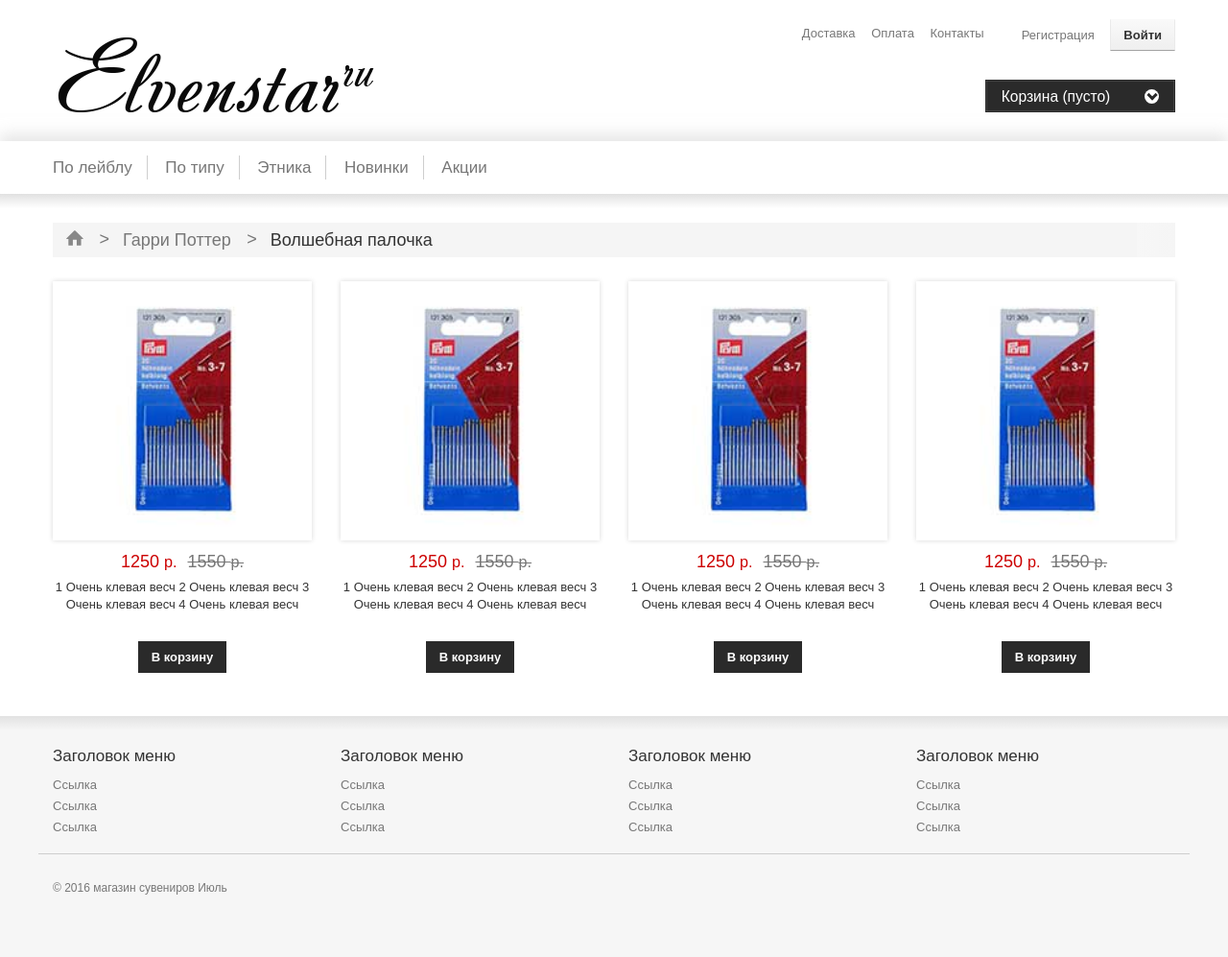
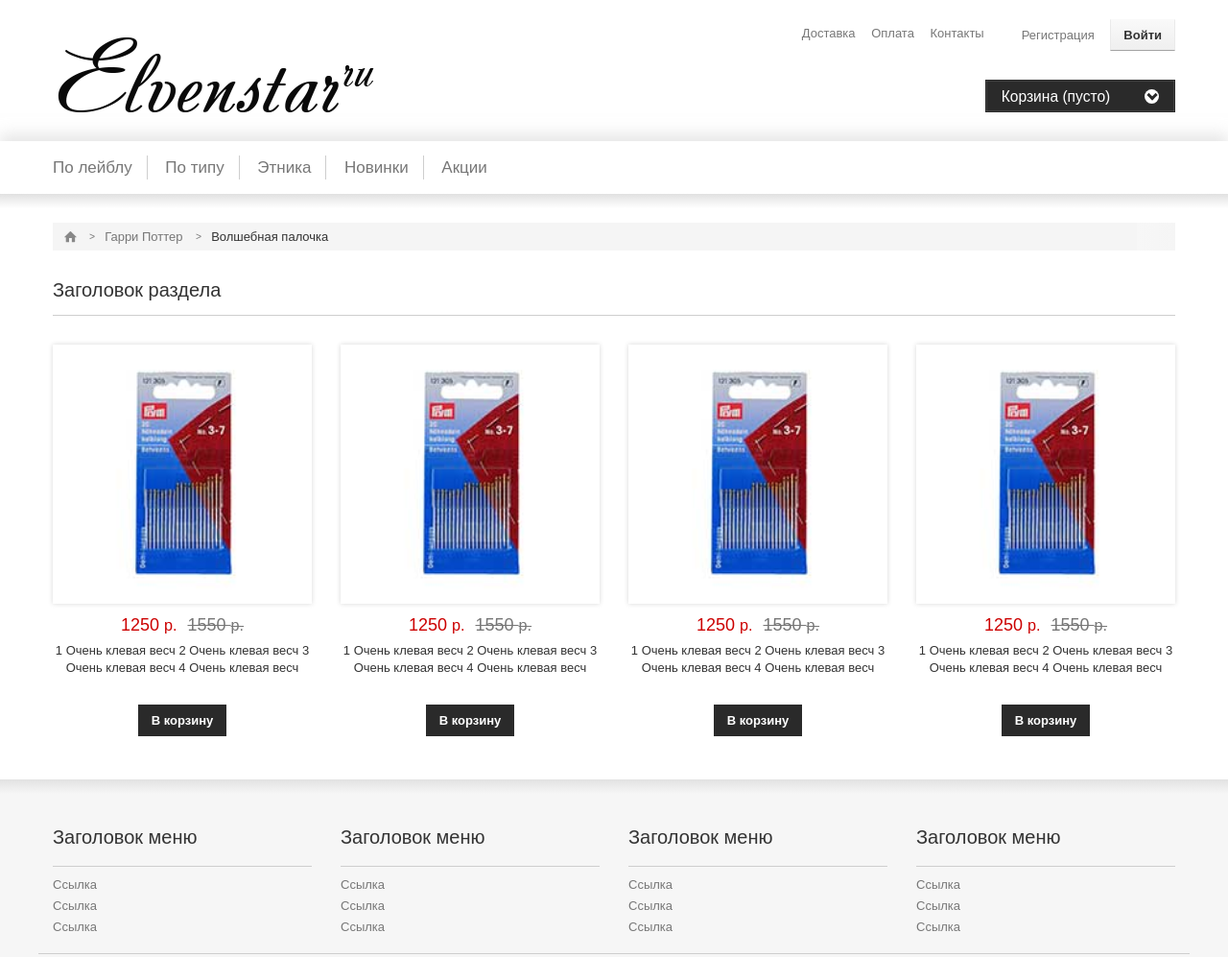
Before and after one commit to EremenkoAndrey/Elvenstar, a website: page public_html/section.html in a window 1280 px wide. Shown: the top 997 px of the page at 96% size. Before the commit the page ends 976 px from the top, so only its background shows below. Drawn offline with nearby package versions, Linux system fonts and the light colour scheme.

Commit message:
Добавлены заголовки разделов

```diff
--- /dev/null
+++ b/dev/blocks/block-title/block-title.less
@@ -0,0 +1,6 @@
+.section-title {
+  font-weight: normal;
+  font-size: 1.7rem;
+  margin: 0;
+  color: @accentTextColor;
+}
--- a/dev/blocks/breadcrumbs/breadcrumbs.less
+++ b/dev/blocks/breadcrumbs/breadcrumbs.less
@@ -1,11 +1,11 @@
 .breadcrumbs {
   position: relative;
-  font-size: 1.8rem;
+  font-size: 1.3rem;
   display: block;
   background-color: #F5F5F5;
   width: 100%;
   padding: 0.5rem;
-  margin: 0 0 2.5rem 0;
+  margin: 0 0 1.5rem 0;
   overflow: hidden;
   white-space: nowrap;
 
@@ -33,6 +33,7 @@
       right: 0;
       top: 50%;
       transform: translate(0, -50%);
+      font-size: 0.8em;
     }
      &_current-page {
       color: @accentTextColor;
@@ -49,6 +50,9 @@
     &_home {
       height: 1em;
       width: 1em;
+      display: inline-block;
+      position: relative;
+      top: 2px;
       background-image: data-uri('C:\WEB\Elvenstar\Markup\dev\svg\home_18_grey.svg');
       &:hover {
         background-image: data-uri('C:\WEB\Elvenstar\Markup\dev\svg\home_18_black.svg');
--- a/dev/blocks/section-title/section-title.less
+++ b/dev/blocks/section-title/section-title.less
@@ -1,6 +1,14 @@
 .section-title {
-  font-weight: normal;
-  font-size: 1.7rem;
-  margin: 0;
-  color: @accentTextColor;
+  font-size: 2rem;
+  padding: 0.8em 0;
+  border-bottom: 1px solid @commonBorderColor;
+  margin-bottom: 1.5em;
+
+  &__text {
+    margin: 0;
+    padding: 0;
+    line-height: 1;
+    font-weight: normal;
+    font-size: inherit;
+  }
 }
--- a/dev/styles.less
+++ b/dev/styles.less
@@ -37,6 +37,7 @@
 //Общие блоки
 @import "blocks/price/price.less";
 @import "blocks/item-title/item-title.less";
+@import "blocks/block-title/block-title.less";
 @import "blocks/section-title/section-title.less";
 @import "blocks/links-list/links-list.less";
 @import "blocks/modal/modal.less";
--- a/public_html/section.html
+++ b/public_html/section.html
@@ -210,6 +210,10 @@
                     Волшебная палочка
             </li>
         </ul>
+
+        <div class="section-title">
+            <h1 class="section-title__text">Заголовок раздела</h1>
+        </div>
         <div class="row">
             <div class="lg-four_sm-two_xs-one">
                 <div class="item-card item-card_text_center">
```
Also changed, not shown: dev/section.html (+4 -0 lines), dev/svg/home_18_black.svg, dev/svg/home_18_grey.svg, public_html/css/styles.css.
